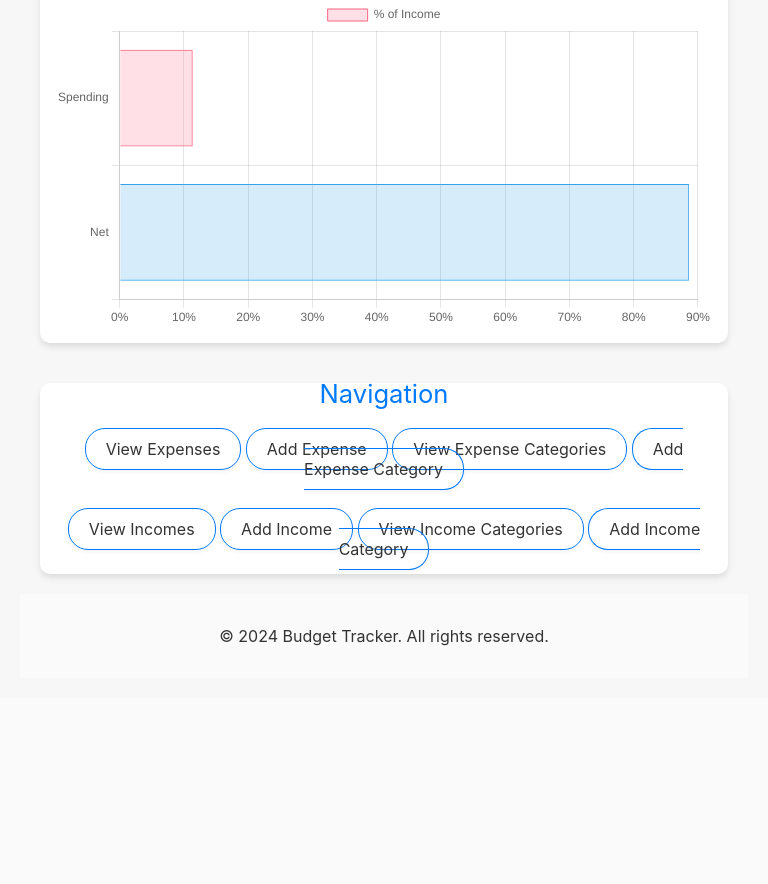
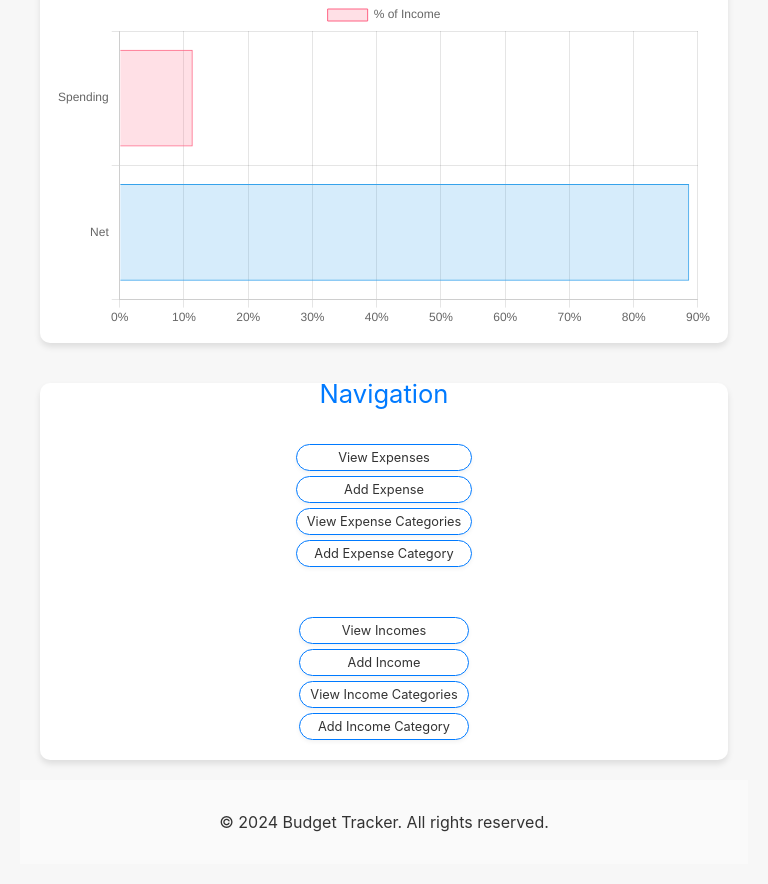
Before and after one commit to juliantormes/Budget-Tracker, a Django app: page / in a window 768 px wide. Shown: the part 907-1791 px from the top of the page. Before the commit the page ends 1553 px from the top, so only its background shows below. Run offline with Django 5.2, Linux system fonts and the light colour scheme; data comes from the database, SQL or seed files in the repository; some libraries are stand-ins or nearby versions.

Commit message:
Added min width to pie graphs

```diff
--- a/budget_tracker/tracker/static/tracker/css/style.css
+++ b/budget_tracker/tracker/static/tracker/css/style.css
@@ -194,7 +194,32 @@ button[type="submit"] {
     .main-content, .container, .financial-summary, .navigation-links, form {
         padding: 15px; /* Adjust padding for smaller screens */
     }
+
+    /* Adjust navigation links layout */
+    .navigation-links {
+        /* Example: Stack the buttons vertically instead of horizontally */
+        display: flex;
+        flex-direction: column;
+        align-items: center; /* Align buttons to the start of the container */
+    }
+
+    /* Adjust individual buttons if necessary */
+    .navigation-links a {
+        margin-bottom: 10px; /* Add some space between stacked buttons */
+        display: block; /* Make each link take the full available width */
+    }
 }
+/* This targets screens with a width between 768px and 788px */
+@media (min-width: 768px) and (max-width: 788px) {
+    .navigation-links a, .navigation-links a.button {
+        /* Adjust font-size, padding, or any other properties that could cause the overlap */
+        font-size: 0.8rem; /* Example: Reduce font size */
+        padding: 5px 10px; /* Example: Reduce padding */
+        margin: 5px; /* Example: Add margin to ensure buttons don’t touch */
+    }
+}
+
+
 .list-item-container {
     display: flex;
     justify-content: space-between;
@@ -255,5 +280,7 @@ button[type="submit"] {
   #incomeChart, #expenseChart {
     max-width: 300px;
     max-height: 300px;
+    min-width: 150px;
+    min-height: 150px;
     margin: auto; /* This centers the canvas in its container */
 }
```
